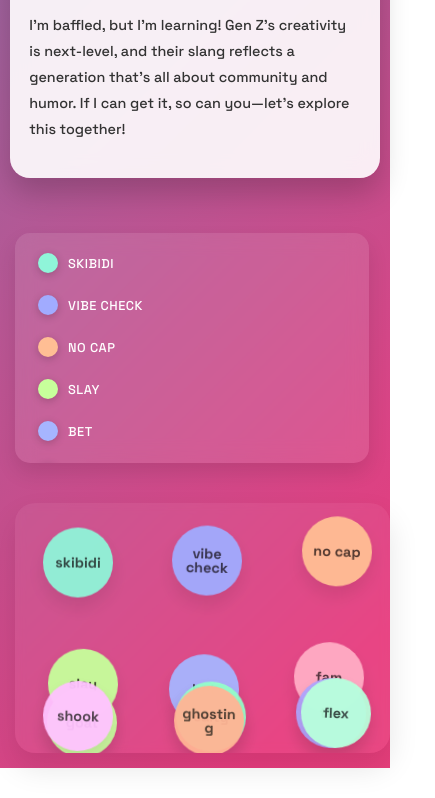
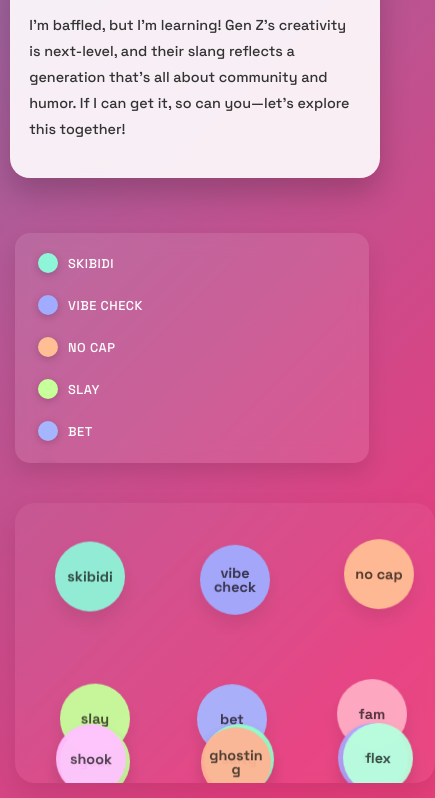
Before and after one commit to iamjohnwatson/gen-z-lingo, a plain HTML site: page index.html in a window 390 px wide. Shown: the part 984-1782 px from the top of the page, 435 px wide, since content can reach past the window. Before the commit the page ends 1752 px from the top, so only its background shows below. Drawn offline with Linux system fonts and the light colour scheme.

Commit message:
Update styles.css

```diff
--- a/styles.css
+++ b/styles.css
@@ -220,16 +220,17 @@ body {
     filter: blur(2px);
     min-width: 60px;
     min-height: 60px;
-    padding: 10px;
+    padding: 5px;
     opacity: 0.95;
     animation: float 6s ease-in-out infinite;
     animation-play-state: paused;
     transform-style: preserve-3d;
+    user-select: none;
 }
 
 @keyframes float {
     0% { transform: translateY(0px) rotate(0deg); }
-    50% { transform: translateY(-15px) rotate(2deg); }
+    50% { transform: translateY(-10px) rotate(2deg); }
     100% { transform: translateY(0px) rotate(0deg); }
 }
 
@@ -342,6 +343,47 @@ body {
     filter: drop-shadow(0 3px 5px rgba(0,0,0,0.2));
 }
 
+@media (max-width: 768px) {
+    .bubble {
+        font-size: 14px !important;
+        min-width: 50px;
+        min-height: 50px;
+        margin: 5px;
+        padding: 3px;
+        animation-duration: 4s; /* Shorter animation on mobile */
+    }
+
+    #cloud-frame {
+        height: 350px !important; /* Fixed height for mobile */
+        min-height: 300px;
+    }
+
+    /* Smaller animation for mobile to prevent overflow */
+    @keyframes float {
+        0% { transform: translateY(0px) rotate(0deg); }
+        50% { transform: translateY(-5px) rotate(1deg); }
+        100% { transform: translateY(0px) rotate(0deg); }
+    }
+
+    /* Better touch target for mobile */
+    .bubble:active {
+        transform: scale(1.1) !important;
+        opacity: 1;
+    }
+}
+
+@media (max-width: 480px) {
+    .bubble {
+        font-size: 12px !important;
+        min-width: 45px;
+        min-height: 45px;
+    }
+
+    #cloud-frame {
+        height: 280px !important;
+    }
+}
+
 /* Mobile styles */
 @media (max-width: 768px) {
     #word-cloud-section {
```
